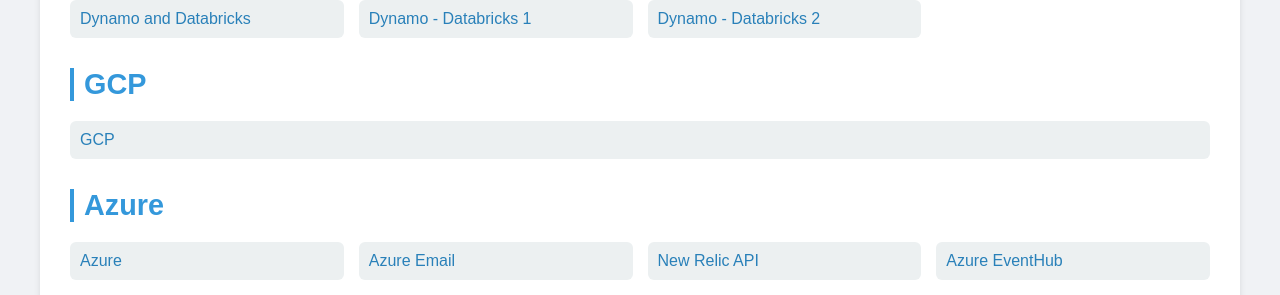
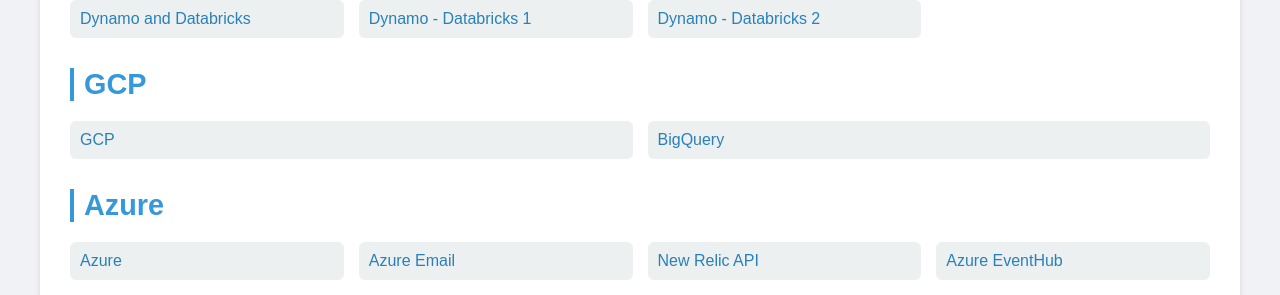
Before and after one commit to Michael-Lubinsky/michael-lubinsky.github.com, a Jekyll site: the page built from index.html, in a window 1280 px wide and 900 px high, scrolled down 1978 px. Shown: the part 129-424 px from the top of the window. Built offline with Jekyll 4.4.1, drawn with Linux system fonts in a browser that asks for light colours.

Commit message:
Add BigQuery link to GCP category

```diff
--- a/index.html
+++ b/index.html
@@ -225,6 +225,7 @@
             <h2>GCP</h2>
             <div class="links-grid">
                 <a href="gcp/gcp.html">GCP</a>
+                <a href="gcp/bigquery.html">BigQuery</a>
             </div>
         </div>
 
```
